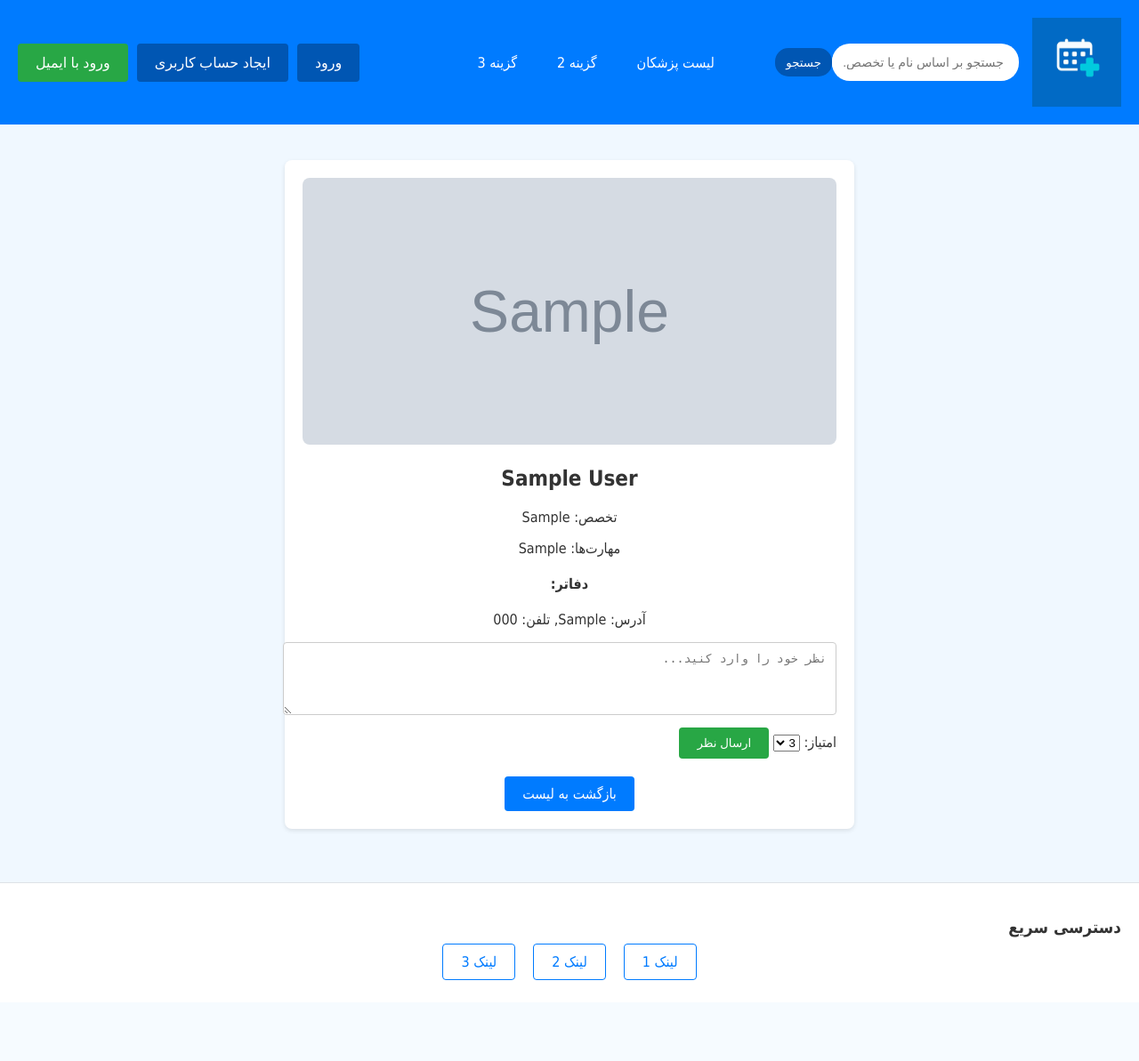
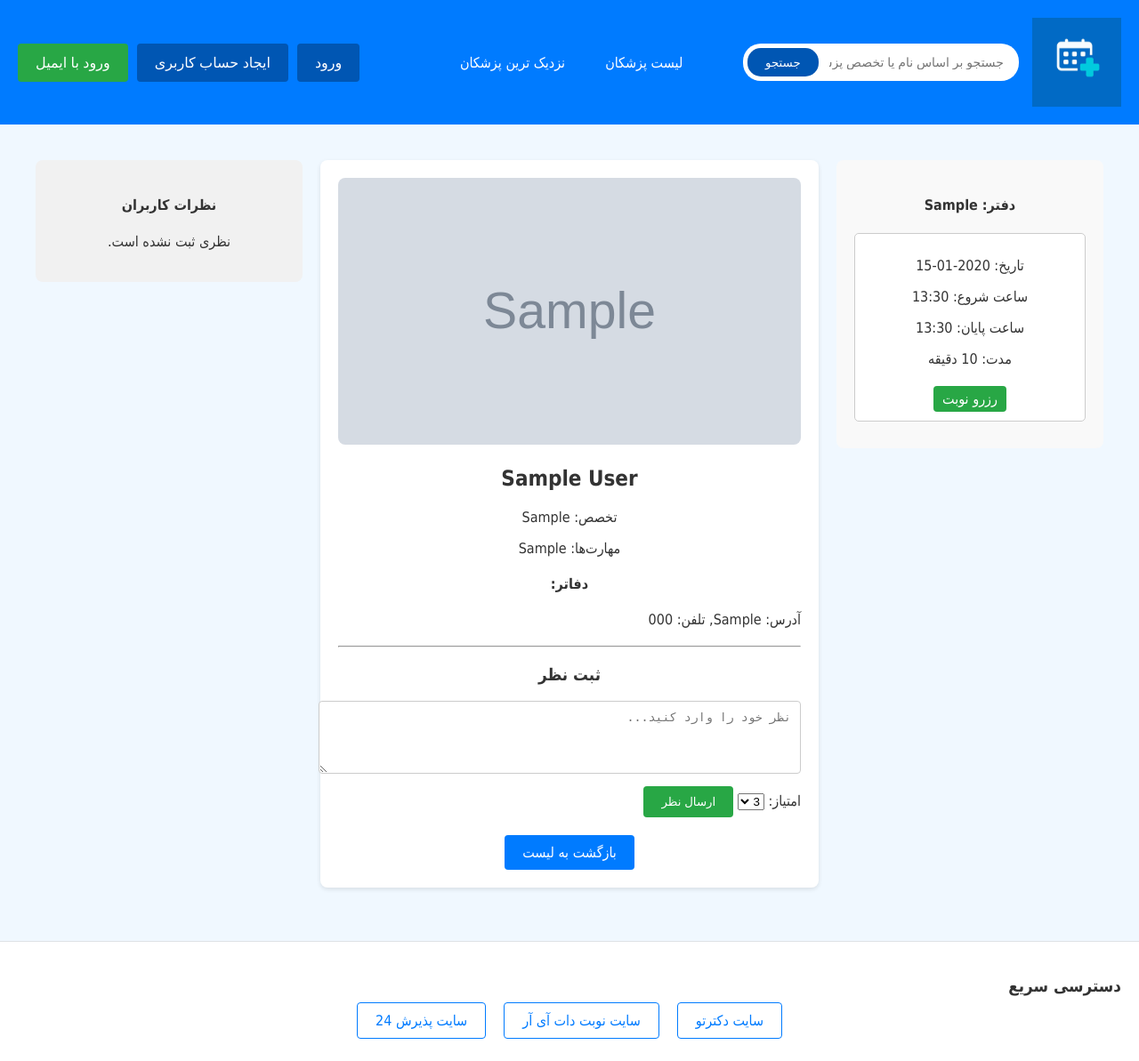
Before and after one commit to erfanmhi-23/appointment, a Django app: page /doctors/doctor/1/ in a window 1280 px wide. Shown: the whole page at 89% size. Before the commit the page ends 1102 px from the top, so only its background shows below. Run offline with Django 5.2, Linux system fonts and the light colour scheme; tables that the repository leaves empty hold one stand-in row (values such as "Sample post"); grey boxes marked "Sample" are stand-in pictures.

Commit message:
edit 1.02 timesheet

```diff
--- a/doctors/models.py
+++ b/doctors/models.py
@@ -52,4 +52,4 @@
         unique_together = ("doctor", "duration_start")
 
     def __str__(self):
-        return f"{self.doctor} - {self.duration_start} ({self.status})"
+        return f"{self.doctor} - {self.duration_start} "
--- a/doctors/templates/base.html
+++ b/doctors/templates/base.html
@@ -36,7 +36,7 @@
             background-color: white;
             border-radius: 20px;
             padding: 5px;
-            width: 200px;
+            width: 300px;
         }
         .search-box input {
             border: none;
@@ -51,7 +51,7 @@
             background-color: #0056b3;
             color: white;
             border: none;
-            padding: 8px 12px;
+            padding: 8px 20px;
             border-radius: 15px;
             cursor: pointer;
         }
@@ -115,6 +115,32 @@
             background-color: #007bff;
             color: white;
         }
+        .btn {
+            display: inline-block;
+            padding: 6px 12px;
+            background-color: #007bff;
+            color: white;
+            text-decoration: none;
+            border-radius: 4px;
+            font-size: 14px;
+            }
+
+        .btn:hover {
+            background-color: #0056b3;
+            }
+
+        .btn-sm {
+            padding: 3px 8px;
+            font-size: 12px;
+            }
+
+        .ml-2 {
+            margin-left: 8px;
+            }
+
+        .mb-3 {
+            margin-bottom: 16px;
+            }
     </style>
 </head>
 <body>
@@ -122,15 +148,15 @@
         <div class="logo-section">
             <img src="{% static 'image/logo.jpg' %}" alt="لوگو" class="logo">
             <form method="get" action="{% url 'doctor_search' %}" class="search-box">
-                <input type="text" name="q" placeholder="جستجو بر اساس نام یا تخصص...">
+                <input type="text" name="q" placeholder="جستجو بر اساس نام یا تخصص پزشک ...">
                 <button type="submit">جستجو</button>
             </form>
         </div>
 
         <nav class="menu">
             <a href="{% url 'doctor_list' %}">لیست پزشکان</a>
-            <a href="#">گزینه 2</a>
-            <a href="#">گزینه 3</a>
+            <a href="#">نزدیک ترین پزشکان</a>
+            <a href="#"></a>
             {% if user.is_authenticated and user.is_staff %}
                 <a href="{% url 'add_doctor' %}" style="background-color:#ffc107;">اضافه کردن دکتر</a>
                 <a href="{% url 'timesheet_list' %}" style="background-color:#28a745;">مدیریت تایم‌شیت‌ها</a>
@@ -166,9 +192,9 @@
     <footer class="quick-access">
         <h3>دسترسی سریع</h3>
         <ul>
-            <li><a href="#">لینک 1</a></li>
-            <li><a href="#">لینک 2</a></li>
-            <li><a href="#">لینک 3</a></li>
+            <li><a href="#">سایت دکترتو </a></li>
+            <li><a href="#">سایت نوبت دات آی آر</a></li>
+            <li><a href="#">سایت پذیرش 24</a></li>
         </ul>
     </footer>
 </body>
--- a/doctors/templates/doctors/doctor_detail.html
+++ b/doctors/templates/doctors/doctor_detail.html
@@ -4,7 +4,30 @@
 {% block title %}جزئیات دکتر{% endblock %}
 
 {% block content %}
-<div style="max-width:600px; margin:20px auto; text-align:center; background:#fff; padding:20px; border-radius:8px; box-shadow:0 2px 5px rgba(0,0,0,0.1);">
+<div style="max-width:1200px; margin:20px auto; display:flex; gap:20px; direction:rtl;">
+
+
+    <div style="flex: 1; background:#f9f9f9; padding:20px; border-radius:8px; height:fit-content;">
+      {% for office in doctor.offices.all %}
+    <h4>دفتر: {{ office.location }}</h4>
+    {% for timesheet in office.time_sheets.all %}
+        <div style="background:white; padding:10px; margin-bottom:10px; border-radius:5px; border:1px solid #ccc;">
+            <p>تاریخ: {{ timesheet.start|date:"Y-m-d" }}</p>
+            <p>ساعت شروع: {{ timesheet.start|time:"H:i" }}</p>
+            <p>ساعت پایان: {{ timesheet.end|time:"H:i" }}</p>
+            <p>مدت: {{ timesheet.duration }} دقیقه</p>
+            <a href="#" style="display:inline-block; margin-top:5px; padding:5px 10px; background:#28a745; color:white; border-radius:4px; text-decoration:none;">رزرو نوبت</a>
+        </div>
+        {% empty %}
+            <p>تایم‌شیتی برای این دفتر ثبت نشده است.</p>
+        {% endfor %}
+    {% empty %}
+        <p>دفتر ثبت نشده است.</p>
+    {% endfor %}
+    </div>
+
+
+    <div style="flex: 2; background:#fff; padding:20px; border-radius:8px; box-shadow:0 2px 5px rgba(0,0,0,0.1); text-align:center;">
         {% if doctor.image %}
             <img src="{{ doctor.image.url }}" alt="{{ doctor.user.get_full_name }}" style="width:100%; height:300px; object-fit:cover; border-radius:8px;">
         {% else %}
@@ -18,16 +41,21 @@
         {% endif %}
 
         <h4>دفاتر:</h4>
-    <ul style="list-style:none; padding:0;">
+        <ul style="list-style:none; padding:0; text-align:right;">
             {% for office in doctor.offices.all %}
                 <li>آدرس: {{ office.location }}, تلفن: {{ office.phone_num }}</li>
             {% empty %}
                 <li>دفتر ثبت نشده است.</li>
             {% endfor %}
         </ul>
+
+        <hr style="margin:20px 0;">
+
+        <h3>ثبت نظر</h3>
         <form method="post" action="{% url 'add_comment' doctor.id %}" style="text-align:right;">
             {% csrf_token %}
             <textarea name="comment_text" rows="4" style="width:100%; padding:10px; border-radius:4px; border:1px solid #ccc;" placeholder="نظر خود را وارد کنید..."></textarea>
+
             <label for="rating">امتیاز:</label>
             <select name="rating" id="rating" required>
                 <option value="1">1</option>
@@ -36,10 +64,25 @@
                 <option value="4">4</option>
                 <option value="5">5</option>
             </select>
-    <!-- اگر visit_time_id را دارید اضافه کنید اینجا -->
-    <!-- <input type="hidden" name="visit_time_id" value="{{ visit_time.id }}"> -->
+
             <button type="submit" style="margin-top:10px; padding:10px 20px; background:#28a745; color:white; border:none; border-radius:4px;">ارسال نظر</button>
         </form>
+
         <a href="{% url 'doctor_list' %}" style="display:inline-block; margin-top:20px; padding:10px 20px; background:#007bff; color:white; border-radius:4px; text-decoration:none;">بازگشت به لیست</a>
     </div>
+
+
+    <div style="flex: 1; background:#f1f1f1; padding:20px; border-radius:8px; height:fit-content;">
+        <h4>نظرات کاربران</h4>
+        {% for comment in doctor.comments.all %}
+            <div style="background:white; margin-bottom:10px; padding:10px; border-radius:5px; border:1px solid #ddd;">
+                <p><strong>{{ comment.user.username }}</strong> - امتیاز: {{ comment.rating }}/5</p>
+                <p>{{ comment.text }}</p>
+            </div>
+        {% empty %}
+            <p>نظری ثبت نشده است.</p>
+        {% endfor %}
+    </div>
+
+</div>
 {% endblock %}
--- a/doctors/templates/doctors/doctor_list.html
+++ b/doctors/templates/doctors/doctor_list.html
@@ -5,7 +5,7 @@
 
 {% block content %}
 <h2 style="text-align:center; margin-bottom:20px;">لیست دکترها</h2>
-
+<h2>فیلتر بر اساس تخصص</h2>
 <div style="display:flex; flex-wrap:wrap; gap:20px; justify-content:center;">
     {% for doctor in page_obj %}
         <div style="border:1px solid #ddd; border-radius:8px; width:250px; text-align:center; padding:15px; background:#fff; box-shadow:0 2px 5px rgba(0,0,0,0.1);">
--- a/doctors/templates/doctors/doctor_search.html
+++ b/doctors/templates/doctors/doctor_search.html
@@ -13,7 +13,7 @@
                 {% if doctor.image %}
                     <img src="{{ doctor.image.url }}" alt="{{ doctor.user.get_full_name }}" style="width:100%; height:200px; object-fit:cover; border-radius:8px;">
                 {% else %}
-                    <img src="{% static 'image/default-doctor.jpg' %}" alt="بدون تصویر" style="width:100%; height:200px; object-fit:cover; border-radius:8px;">
+                    <img src="{% static 'image/default_doctor.jpg' %}" alt="بدون تصویر" style="width:100%; height:200px; object-fit:cover; border-radius:8px;">
                 {% endif %}
 
                 <h3 style="margin:10px 0 5px 0;">{{ doctor.user.get_full_name }}</h3>
--- a/doctors/urls.py
+++ b/doctors/urls.py
@@ -8,10 +8,13 @@
     path('offices/', views.office_list, name='office_list'),
     path('doctor-search/', views.doctor_search, name='doctor_search'),
     path('timesheets/', views.timesheet_list, name='timesheet_list'),
+    path('office/<int:office_id>/', views.office_detail, name='office_detail'),
     path('doctor/<int:doctor_id>/free-times/', views.doctor_free_times, name='doctor_free_times'),
     path('visit/<int:visit_id>/reserve/', views.reserve_visit_time, name='reserve_visit_time'),
     path('visit/<int:visit_id>/cancel/', views.cancel_visit_time, name='cancel_visit_time'),
     path('add/', views.add_doctor, name='add_doctor'),
+    path('office/<int:office_id>/edit/office', views.office_edit, name='office_edit'),
+    path('office/<int:timesheet_id>/edit/timesheet', views.timesheet_edit, name='timesheet_edit'),
     path('doctor/<int:doctor_id>/add-comment/', add_comment, name='add_comment'),
     path('doctor/<int:doctor_id>/', views.doctor_detail, name='doctor_detail'),
 
--- a/doctors/views.py
+++ b/doctors/views.py
@@ -5,7 +5,7 @@
 from django.contrib.auth.decorators import login_required, user_passes_test
 from django.utils import timezone
 from django.core.paginator import Paginator
-from .forms import DoctorCreateForm
+from .forms import DoctorCreateForm , OfficeForm , TimesheetForm
 
 
 
@@ -37,10 +37,47 @@
         doctors = Doctor.objects.all()
 
     return render(request, 'doctors/doctor_search.html', {'doctors': doctors, 'query': query})
+
 @staff_member_required
 def timesheet_list(request):
-    timesheets = Timesheet.objects.all()
-    return render(request, 'doctors/timesheet_list.html', {'timesheets':timesheets})
+    offices = Office.objects.select_related('doctor__user').all()
+    return render(request, 'doctors/timesheet_list.html', {'offices': offices})
+
+@staff_member_required
+def office_detail(request, office_id):
+    office = get_object_or_404(Office, id=office_id)
+    timesheets = office.time_sheets.all().order_by('start')
+    return render(request, 'doctors/office_detail.html', {'office': office, 'timesheets': timesheets})
+
+@staff_member_required
+def office_edit(request, office_id):
+    office = get_object_or_404(Office, id=office_id)
+
+    if request.method == 'POST':
+        form = OfficeForm(request.POST, instance=office)
+        if form.is_valid():
+            form.save()
+            return redirect('office_detail', office_id=office.id)
+    else:
+        form = OfficeForm(instance=office)
+
+    return render(request, 'doctors/office_edit.html', {'form': form, 'office': office})
+
+
+@staff_member_required
+def timesheet_edit(request, timesheet_id):
+    timesheet = get_object_or_404(Timesheet, id=timesheet_id)
+
+    if request.method == 'POST':
+        form = TimesheetForm(request.POST, instance=timesheet)
+        if form.is_valid():
+            form.save()
+            return redirect('timesheet_list')
+    else:
+        form = TimesheetForm(instance=timesheet)
+
+    return render(request, 'doctors/timesheet_edit.html', {'form': form, 'timesheet': timesheet})
+
 
 def doctor_free_times(request, doctor_id):
     free_times = Visittime.objects.filter(doctor_id = doctor_id, patient__isnull=True, canceled_at__isnull=True)
@@ -66,7 +103,7 @@
     return render(request, 'doctors/cancel_visit_time.html', {'visit_time': visit_time})
 
 def home(request):
-    return render(request, 'base.html')
+    return render(request, 'home.html')
 
 def is_admin(user):
     return user.is_superuser or user.groups.filter(name='Admins').exists()
@@ -85,4 +122,11 @@
 
 def doctor_detail(request, doctor_id):
     doctor = get_object_or_404(Doctor, id=doctor_id)
-    return render(request, 'doctors/doctor_detail.html', {'doctor': doctor})
+
+
+    timesheets = Timesheet.objects.filter(office__doctor=doctor).order_by('start')
+
+    return render(request, 'doctors/doctor_detail.html', {
+        'doctor': doctor,
+        'timesheets': timesheets,
+    })
```
Also changed, not shown: doctors/forms.py (+17 -1 lines), doctors/templates/doctors/office_detail.html (added, +24 -0 lines), doctors/templates/doctors/office_edit.html (added, +16 -0 lines), doctors/templates/doctors/timesheet_edit.html (added, +16 -0 lines), doctors/templates/doctors/timesheet_list.html (added, +15 -0 lines), doctors/templates/home.html (added, +10 -0 lines), review/views.py (+17 -6 lines). Lines whose indentation alone changed are shown as unchanged.
